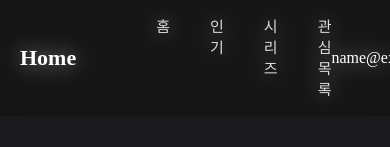
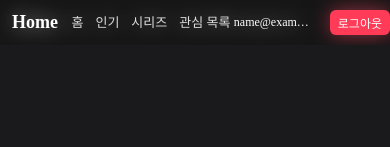
Before and after one commit to Yun-hanseo/pb_pj, a Vue app: page /#/popular in a window 390 px wide. Shown: the top 147 px of the page. Built offline with nearby package versions, Linux system fonts and the light colour scheme; no server answers; sample sign-in values are in the browser's storage.

Commit message:
header부분 모바일버전 ui 수정

```diff
--- a/src/components/common/Header.vue
+++ b/src/components/common/Header.vue
@@ -169,4 +169,53 @@ function logout() {
   transform: scale(1.07);
   box-shadow: 0 0 8px rgba(255, 80, 120, 0.5);
 }
+
+/* =============================== */
+/* 🔥 모바일 버전 (max-width: 600px) */
+/* =============================== */
+@media (max-width: 600px) {
+
+  .header {
+    padding: 10px 12px;
+    justify-content: space-between;
+  }
+
+  /* 로고 크기 축소 */
+  .logo {
+    font-size: 18px;
+  }
+
+  /* 메뉴(nav) 자동 축소 */
+  .nav {
+    gap: 12px;            /* 메뉴 간격 줄이기 */
+    margin-left: 10px;    /* 가운데 정렬 무너짐 방지 */
+  }
+
+  .nav a {
+    font-size: 13px;      /* 글자 크기 축소 */
+    padding-bottom: 2px;
+  }
+
+  /* 이메일 너무 길면 숨기기 */
+  .user-email {
+    max-width: 80px;      /* 영역 제한 */
+    white-space: nowrap;  /* 줄바꿈 금지 */
+    overflow: hidden;     /* 영역 넘치면 숨김 */
+    text-overflow: ellipsis; /* ... 처리 */
+    display: inline-block;
+    font-size: 12px;
+  }
+
+  .user-area {
+    gap: 6px;
+    margin-right: 12px;
+  }
+
+  .logout-btn {
+    padding: 4px 8px;
+    font-size: 12px;
+    margin-left: 10px;
+  }
+}
+
 </style>
```
